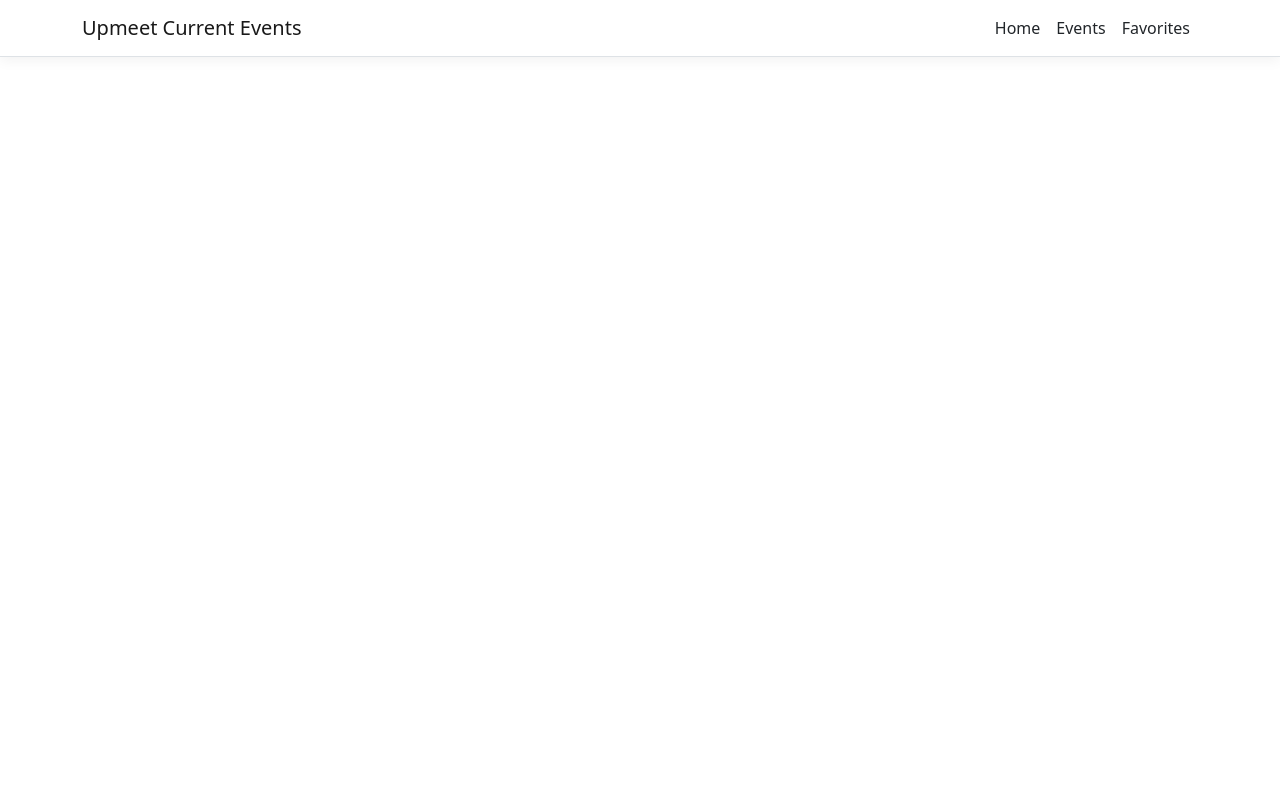
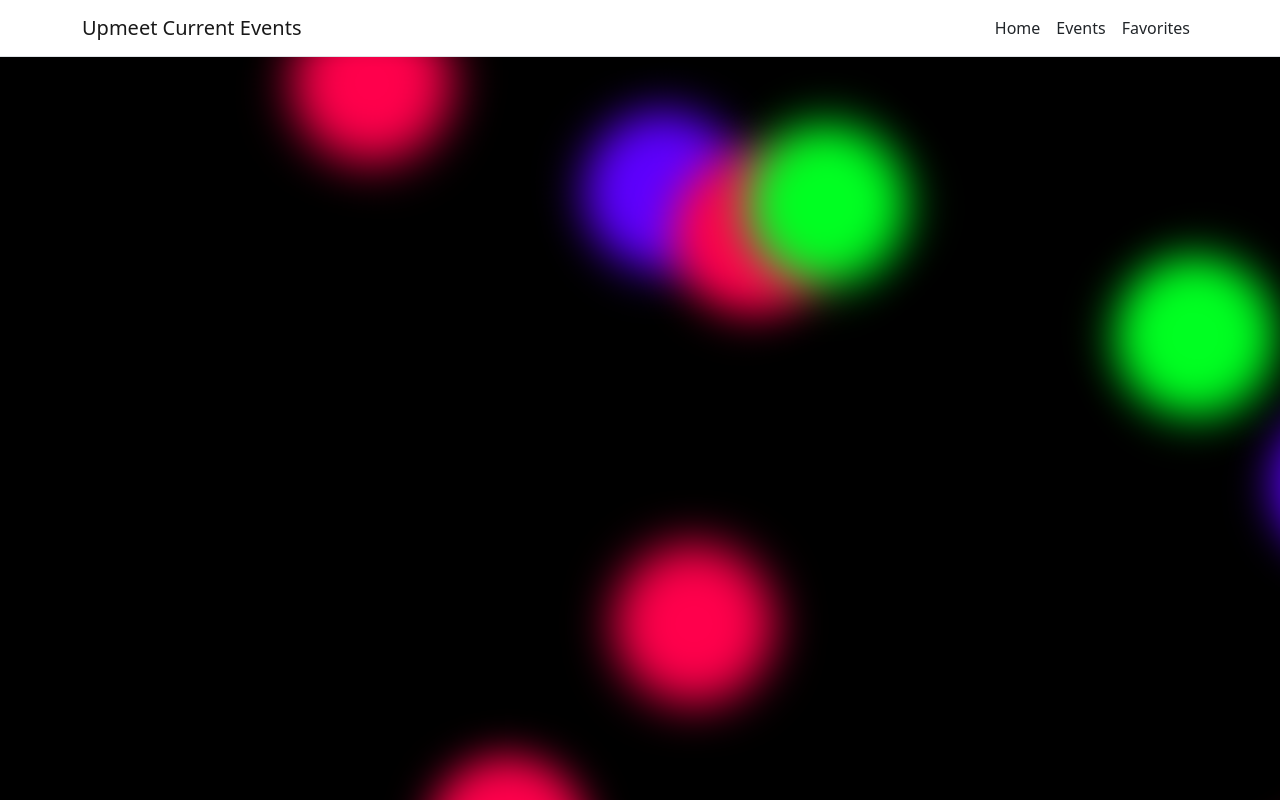
Before and after one commit to crunchytoast31/UPMEET-EVENT-SYSTEM-Project, an Angular app in the folder UpmeetProject/UpmeetProject/ClientApp/: page / in a window 1280 px wide. Built offline with nearby package versions, Linux system fonts and the light colour scheme; no server answers.

Commit message:
Added CSS animation as well as borders

```diff
--- a/UpmeetProject/UpmeetProject/ClientApp/angular.json
+++ b/UpmeetProject/UpmeetProject/ClientApp/angular.json
@@ -129,5 +129,8 @@
       }
     }
   },
-  "defaultProject": "UpmeetProject"
+  "defaultProject": "UpmeetProject",
+  "cli": {
+    "analytics": false
+  }
 }
--- a/UpmeetProject/UpmeetProject/ClientApp/src/app/events/events.component.css
+++ b/UpmeetProject/UpmeetProject/ClientApp/src/app/events/events.component.css
@@ -2,3 +2,14 @@
 	height: 1px;
 	overflow: hidden;
 }
+.myBorder{
+	border: 1px;
+	color: black;
+}
+p {
+    border-style: solid;
+    border-width: 3px;
+    border-left-width: 3px;
+    border-right-width: 3px;
+    border-color: black;
+}
--- a/UpmeetProject/UpmeetProject/ClientApp/src/app/events/events.component.html
+++ b/UpmeetProject/UpmeetProject/ClientApp/src/app/events/events.component.html
@@ -1,14 +1,15 @@
 
 <div *ngFor="let e of currentList; index as i">
-<p [routerLink]="['./src/events', e.id]">{{e.name}}
+<h5 [routerLink]="['./src/events', e.id]">{{e.name}}
     <button type="button" (click)="showText(i)" id="{{i}}">
         {{ !currentList[i].isReadMore ? 'Read More': 'Read Less' }}
       </button>
+    </h5>
+<div [ngClass]="{'limitTextHeight': !currentList[i].isReadMore}"><p>
+ Time:{{e.dateTime}} <br>
+ Place: {{e.location}} <br>
+ Summary: {{e.description}} <br>
 </p>
-<div [ngClass]="{'limitTextHeight': !currentList[i].isReadMore}">
-{{e.dateTime}} <br>
-{{e.location}} <br>
-{{e.description}} <br>
-
 </div>
+<br>
 </div>
--- a/UpmeetProject/UpmeetProject/ClientApp/src/index.html
+++ b/UpmeetProject/UpmeetProject/ClientApp/src/index.html
@@ -1,6 +1,7 @@
 <!DOCTYPE html>
 <html lang="en">
-  <head>
+  <head >
+  </div>
     <meta charset="utf-8" />
     <title>Upmeet Events</title>
     <base href="/" />
@@ -8,7 +9,26 @@
     <meta name="viewport" content="width=device-width, initial-scale=1" />
     <link rel="icon" type="image/x-icon" href="favicon.ico" />
   </head>
-  <body>
+  <body class ="background">
     <app-root>Loading...</app-root>
-  </body>
+      <span style="z-index: -1;"></span>
+      <span style="z-index: -1;"></span>
+      <span style="z-index: -1;"></span>
+      <span style="z-index: -1;"></span>
+      <span style="z-index: -1;"></span>
+      <span style="z-index: -1;"></span>
+      <span style="z-index: -1;"></span>
+      <span style="z-index: -1;"></span>
+      <span style="z-index: -1;"></span>
+      <span style="z-index: -1;"></span>
+      <span style="z-index: -1;"></span>
+      <span style="z-index: -1;"></span>
+      <span style="z-index: -1;"></span>
+      <span style="z-index: -1;"></span>
+      <span style="z-index: -1;"></span>
+      <span style="z-index: -1;"></span>
+      <span style="z-index: -1;"></span>
+      <span style="z-index: -1;"></span>
+      <span style="z-index: -1;"></span>
+    </body>
 </html>
--- a/UpmeetProject/UpmeetProject/ClientApp/src/styles.css
+++ b/UpmeetProject/UpmeetProject/ClientApp/src/styles.css
@@ -14,3 +14,212 @@ code {
 	background-color: #1b6ec2;
 	border-color: #1861ac;
 }
+@keyframes move {
+    100% {
+        transform: translate3d(0, 0, 1px) rotate(360deg);
+    }
+}
+
+.background {
+    position: fixed;
+    width: 100vw;
+    height: 100vh;
+    top: 0;
+    left: 0;
+    background: #000000;
+    overflow: hidden;
+}
+
+.background span {
+    width: 20vmin;
+    height: 20vmin;
+    border-radius: 20vmin;
+    backface-visibility: hidden;
+    position: absolute;
+    animation: move;
+    animation-duration: 45;
+    animation-timing-function: linear;
+    animation-iteration-count: infinite;
+}
+
+
+.background span:nth-child(0) {
+    color: #00ff22;
+    top: 23%;
+    left: 38%;
+    animation-duration: 36s;
+    animation-delay: -23s;
+    transform-origin: 9vw 12vh;
+    box-shadow: -40vmin 0 5.454542446779807vmin currentColor;
+}
+.background span:nth-child(1) {
+    color: #5d00ff;
+    top: 45%;
+    left: 64%;
+    animation-duration: 34s;
+    animation-delay: -46s;
+    transform-origin: -7vw 13vh;
+    box-shadow: -40vmin 0 5.612434866885607vmin currentColor;
+}
+.background span:nth-child(2) {
+    color: #ff004c;
+    top: 68%;
+    left: 23%;
+    animation-duration: 55s;
+    animation-delay: -50s;
+    transform-origin: -8vw -19vh;
+    box-shadow: 40vmin 0 5.822746349729282vmin currentColor;
+}
+.background span:nth-child(3) {
+    color: #5d00ff;
+    top: 53%;
+    left: 68%;
+    animation-duration: 54s;
+    animation-delay: -20s;
+    transform-origin: 9vw -14vh;
+    box-shadow: 40vmin 0 5.541459926108631vmin currentColor;
+}
+.background span:nth-child(4) {
+    color: #00ff22;
+    top: 45%;
+    left: 92%;
+    animation-duration: 40s;
+    animation-delay: -22s;
+    transform-origin: 12vw -12vh;
+    box-shadow: -40vmin 0 5.1637968818085955vmin currentColor;
+}
+.background span:nth-child(5) {
+    color: #00ff22;
+    top: 3%;
+    left: 13%;
+    animation-duration: 18s;
+    animation-delay: -18s;
+    transform-origin: 20vw -6vh;
+    box-shadow: -40vmin 0 5.068559844358752vmin currentColor;
+}
+.background span:nth-child(6) {
+    color: #00ff22;
+    top: 69%;
+    left: 3%;
+    animation-duration: 34s;
+    animation-delay: -41s;
+    transform-origin: -16vw -12vh;
+    box-shadow: 40vmin 0 5.9116218694215865vmin currentColor;
+}
+.background span:nth-child(7) {
+    color: #5d00ff;
+    top: 10%;
+    left: 10%;
+    animation-duration: 49s;
+    animation-delay: -45s;
+    transform-origin: 8vw -22vh;
+    box-shadow: -40vmin 0 5.351700418771588vmin currentColor;
+}
+.background span:nth-child(8) {
+    color: #00ff22;
+    top: 31%;
+    left: 81%;
+    animation-duration: 31s;
+    animation-delay: -47s;
+    transform-origin: -3vw -5vh;
+    box-shadow: -40vmin 0 5.436323689696171vmin currentColor;
+}
+.background span:nth-child(9) {
+    color: #ff004c;
+    top: 67%;
+    left: 96%;
+    animation-duration: 6s;
+    animation-delay: -50s;
+    transform-origin: 0vw -4vh;
+    box-shadow: 40vmin 0 5.522075959267838vmin currentColor;
+}
+.background span:nth-child(10) {
+    color: #ff004c;
+    top: 67%;
+    left: 13%;
+    animation-duration: 37s;
+    animation-delay: -4s;
+    transform-origin: 20vw 20vh;
+    box-shadow: 40vmin 0 5.02876889858897vmin currentColor;
+}
+.background span:nth-child(11) {
+    color: #ff004c;
+    top: 57%;
+    left: 48%;
+    animation-duration: 29s;
+    animation-delay: -37s;
+    transform-origin: -2vw -5vh;
+    box-shadow: -40vmin 0 5.292842312187472vmin currentColor;
+}
+.background span:nth-child(12) {
+    color: #00ff22;
+    top: 41%;
+    left: 79%;
+    animation-duration: 25s;
+    animation-delay: -14s;
+    transform-origin: -16vw -13vh;
+    box-shadow: 40vmin 0 5.691452342330509vmin currentColor;
+}
+.background span:nth-child(13) {
+    color: #ff004c;
+    top: 74%;
+    left: 99%;
+    animation-duration: 52s;
+    animation-delay: -40s;
+    transform-origin: -21vw -17vh;
+    box-shadow: 40vmin 0 5.7145642639197245vmin currentColor;
+}
+.background span:nth-child(14) {
+    color: #ff004c;
+    top: 2%;
+    left: 88%;
+    animation-duration: 34s;
+    animation-delay: -40s;
+    transform-origin: 4vw 6vh;
+    box-shadow: -40vmin 0 5.7407717339655395vmin currentColor;
+}
+.background span:nth-child(15) {
+    color: #5d00ff;
+    top: 93%;
+    left: 81%;
+    animation-duration: 17s;
+    animation-delay: -34s;
+    transform-origin: 13vw 15vh;
+    box-shadow: -40vmin 0 5.338942306832239vmin currentColor;
+}
+.background span:nth-child(16) {
+    color: #00ff22;
+    top: 29%;
+    left: 40%;
+    animation-duration: 17s;
+    animation-delay: -10s;
+    transform-origin: 17vw 17vh;
+    box-shadow: 40vmin 0 5.7668547340199625vmin currentColor;
+}
+.background span:nth-child(17) {
+    color: #ff004c;
+    top: 56%;
+    left: 15%;
+    animation-duration: 50s;
+    animation-delay: -8s;
+    transform-origin: 0vw 12vh;
+    box-shadow: 40vmin 0 5.447802865971601vmin currentColor;
+}
+.background span:nth-child(18) {
+    color: #00ff22;
+    top: 96%;
+    left: 95%;
+    animation-duration: 49s;
+    animation-delay: -9s;
+    transform-origin: 0vw -13vh;
+    box-shadow: 40vmin 0 5.370408189469061vmin currentColor;
+}
+.background span:nth-child(19) {
+    color: #ff004c;
+    top: 88%;
+    left: 19%;
+    animation-duration: 23s;
+    animation-delay: -36s;
+    transform-origin: -13vw -13vh;
+    box-shadow: 40vmin 0 5.981025572905485vmin currentColor;
+}
```
Also changed, not shown: 1 other file (tests, documents, lock files or other folders).
